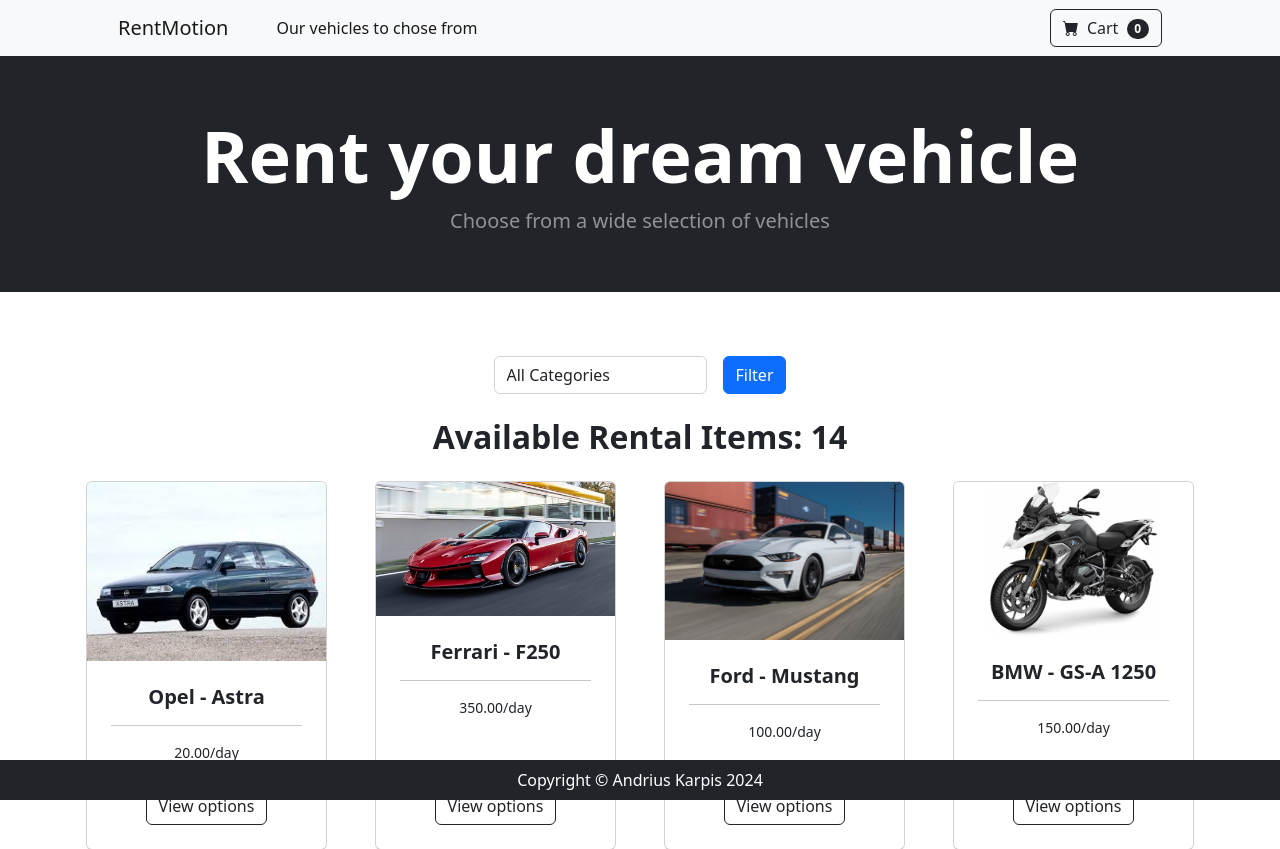
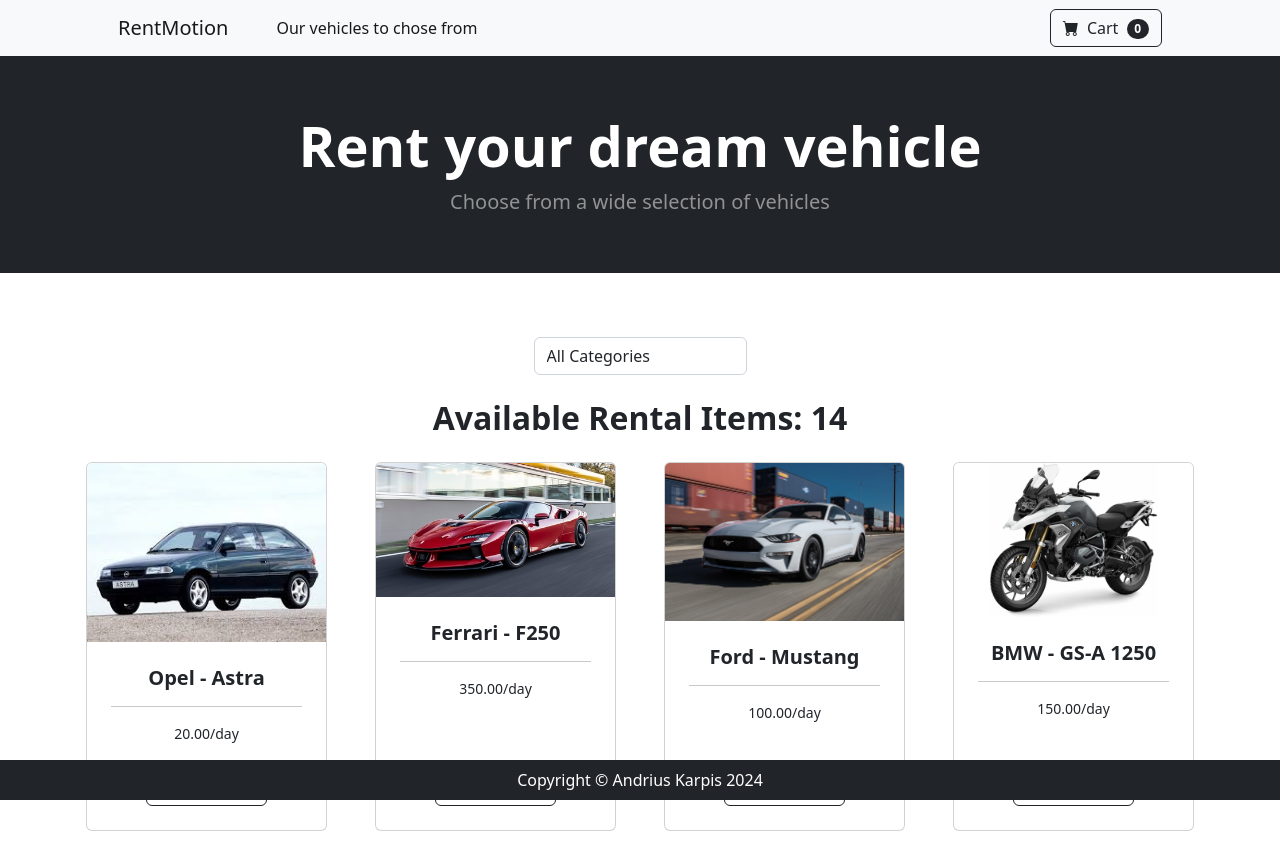
Before and after one commit to kabutas/nuomosProject, a Django app: page /rental-items/ in a window 1280 px wide. Shown: the top 849 px of the page. Run offline with Django 5.2, Linux system fonts and the light colour scheme; data comes from the database, SQL or seed files in the repository; some libraries are stand-ins or nearby versions.

Commit message:
small design fixes

```diff
--- a/templates/home.html
+++ b/templates/home.html
@@ -3,7 +3,7 @@
 {% block content %}
 
     <!-- Header-->
-    <header class="bg-dark py-5">
+    <header class="bg-dark py-2">
         <div class="container px-4 px-lg-5 my-5">
             <div class="text-center text-white">
                 <h1 class="display-4 fw-bolder">Looking To Rent A Car?</h1>
--- a/templates/rental_items_list.html
+++ b/templates/rental_items_list.html
@@ -2,15 +2,15 @@
 
 {% block content %}
 <!-- Section -->
+
 <header class="bg-dark py-2">
-    <div class="container px-5 px-lg-5 my-5">
-        <div class="text-center text-white">
-            <h1 class="display-2 fw-bolder small">Rent your dream vehicle</h1>
-            <p class="lead fw-normal text-white-50 mb-0 small">Choose from a wide selection of vehicles</p>
+        <div class="container px-4 px-lg-5 my-5">
+            <div class="text-center text-white">
+                <h1 class="display-4 fw-bolder">Rent your dream vehicle</h1>
+                <p class="lead fw-normal text-white-50 mb-0">Choose from a wide selection of vehicles</p>
+            </div>
         </div>
-    </div>
-</header>
-
+    </header>
 <section class="py-5">
     <div class="container px-4 px-lg-3 mt-3">
         <!-- Category Filter -->
@@ -26,9 +26,6 @@
                                 </option>
                             {% endfor %}
                         </select>
-                    </div>
-                    <div class="form-group mx-2">
-                        <button type="submit" class="btn btn-primary">Filter</button>
                     </div>
                 </div>
             </form>
```
